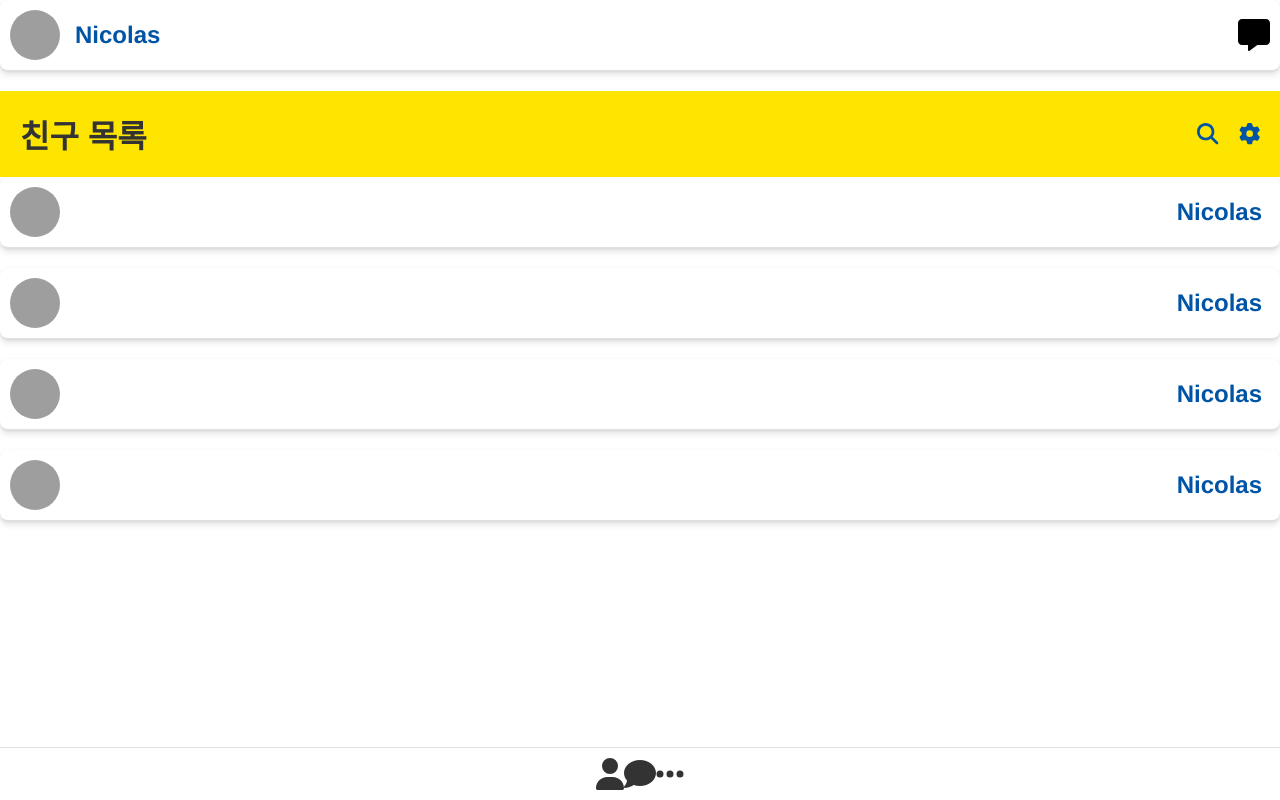
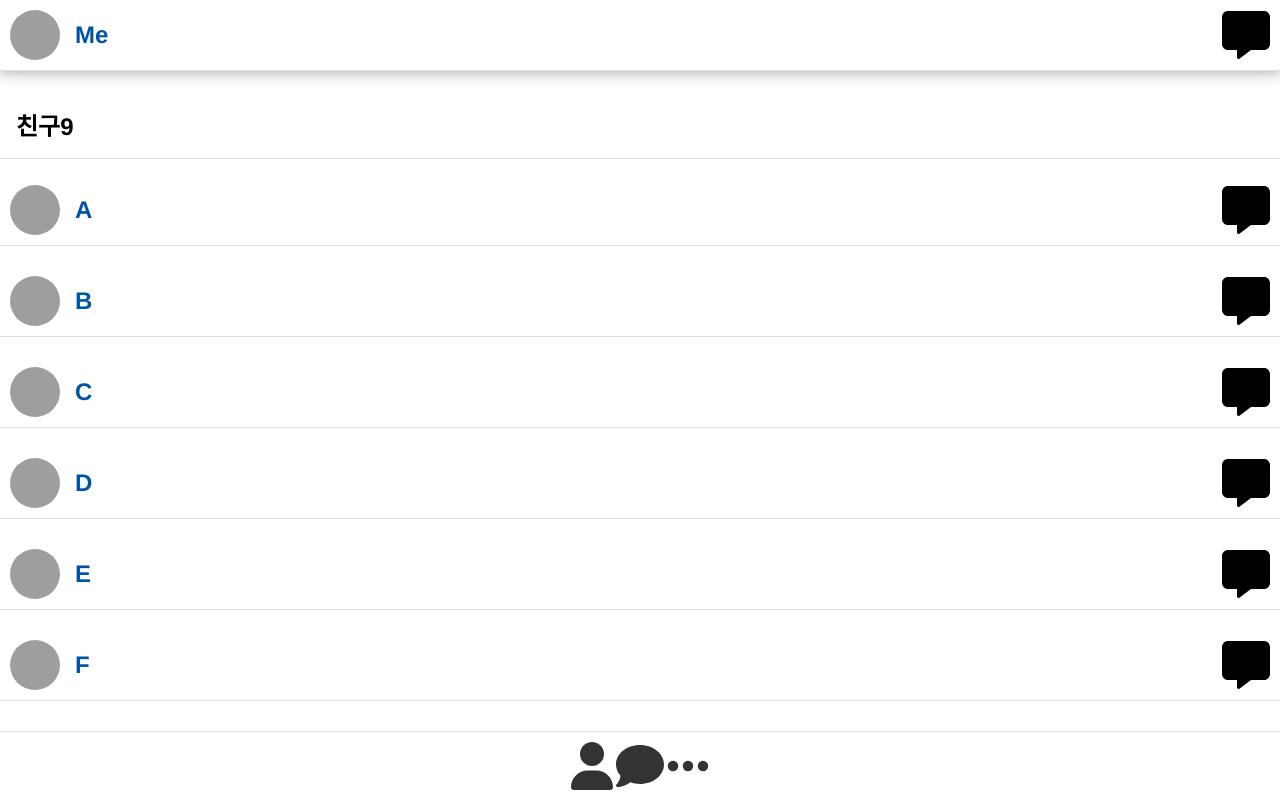
Before and after one commit to cakaatalk/main-front, a React (Create React App) app: page /friends in a window 1280 px wide. Shown: the top 800 px of the page. Built offline with nearby package versions, Linux system fonts and the light colour scheme; grey boxes are pictures that could not be loaded.

Commit message:
[feat] 친구목록 수정

```diff
--- a/src/App.js
+++ b/src/App.js
@@ -7,6 +7,7 @@ import More from './More/MoreApp';
 import ChatApp from './Chat-Room/ChatApp';
 import StatusBar from './Common/StatusBar';
 
+import "./css/components/scrollBar.css"
 import './css/components/styles.css'
 
 function App() {
--- a/src/Friends/FriendApp.js
+++ b/src/Friends/FriendApp.js
@@ -8,7 +8,7 @@ function FriendApp() {
   return (
     <div>
       <UserProfile />
-      <FriendsHeader />
+      {/* <FriendsHeader />*/}
 
       <main className="friends-screen">
         <FriendsList />
--- a/src/Friends/FriendsList.js
+++ b/src/Friends/FriendsList.js
@@ -1,16 +1,53 @@
 import React from 'react';
 import UserComponent from '../User/UserComponent';
+import { faCommentAlt } from '@fortawesome/free-solid-svg-icons';
+import { FontAwesomeIcon } from '@fortawesome/react-fontawesome';
+import { friendsData } from './friendsData.js';
+import { useEffect, useState } from 'react';
+
+import "../css/components/friendList.css"
+
 
 function FriendsList() {
+  const additionalContent = <FontAwesomeIcon icon={faCommentAlt} size="2x" />;
+  const [maxHeight, setMaxHeight] = useState('auto');
+
+  useEffect(() => {
+    function updateMaxHeight() {
+      const header = document.querySelector('.header');
+      const footer = document.querySelector('.footer');
+
+      if (header && footer) {
+        const headerHeight = header.offsetHeight;
+        const footerHeight = footer.offsetHeight;
+        const newMaxHeight = window.innerHeight - headerHeight - footerHeight;
+        setMaxHeight(`${newMaxHeight}px`);
+      }
+    }
+
+    window.addEventListener('resize', updateMaxHeight);
+    updateMaxHeight();
+
+    return () => window.removeEventListener('resize', updateMaxHeight);
+  }, []);
+
   return (
-    <div>
-      <UserComponent avatar="https://avatars3.githubusercontent.com/u/3612017" name="Nicolas" />
-      <UserComponent avatar="https://avatars3.githubusercontent.com/u/3612017" name="Nicolas" />
-      <UserComponent avatar="https://avatars3.githubusercontent.com/u/3612017" name="Nicolas" />
-      <UserComponent avatar="https://avatars3.githubusercontent.com/u/3612017" name="Nicolas" />
-      {/* 여기에 추가 친구 컴포넌트를 렌더링할 수 있음. */}
-      {/* 위와 같은 형식을 지켜야함. UserComponent avatar = name = */}
-      {/* 동현이한테 API를 받아와서 여기에 Save & Delete해야한다고 생각 */}
+    <div className="friends-list-container" style={{ maxHeight }}>
+      <div className="friends-header">
+        <h2 className="friends-list-title">친구{friendsData.length}</h2>
+      </div>
+      <div className="friends-divider"></div>
+      <div className="friends-list">
+        {friendsData.map(friend => (
+          <UserComponent
+            key={friend.id}
+            avatar={friend.avatar}
+            name={friend.name}
+            bold={true}
+            additionalContent={additionalContent}
+          />
+        ))}
+      </div>
     </div>
   );
 }
--- /dev/null
+++ b/src/Friends/friendsData.js
@@ -0,0 +1,12 @@
+export const friendsData = [
+    //API call from 김동현
+  { id: 1, avatar: 'https://avatars3.githubusercontent.com/u/3612017', name: 'A', additionalContent: 'Chat Icon' },
+  { id: 2, avatar: 'https://avatars3.githubusercontent.com/u/3612017', name: 'B', additionalContent: 'Chat Icon' },
+  { id: 3, avatar: 'https://avatars3.githubusercontent.com/u/3612017', name: 'C', additionalContent: 'Chat Icon' },
+  { id: 4, avatar: 'https://avatars3.githubusercontent.com/u/3612017', name: 'D', additionalContent: 'Chat Icon' },
+  { id: 5, avatar: 'https://avatars3.githubusercontent.com/u/3612017', name: 'E', additionalContent: 'Chat Icon' },
+  { id: 6, avatar: 'https://avatars3.githubusercontent.com/u/3612017', name: 'F', additionalContent: 'Chat Icon' },
+  { id: 7, avatar: 'https://avatars3.githubusercontent.com/u/3612017', name: 'G', additionalContent: 'Chat Icon' },
+  { id: 8, avatar: 'https://avatars3.githubusercontent.com/u/3612017', name: 'H', additionalContent: 'Chat Icon' },
+  { id: 9, avatar: 'https://avatars3.githubusercontent.com/u/3612017', name: 'I', additionalContent: 'Chat Icon' },
+  ];
--- a/src/User/UserProfile.js
+++ b/src/User/UserProfile.js
@@ -7,11 +7,10 @@ function UserProfile() {
   const additionalContent = (
     <FontAwesomeIcon icon={faCommentAlt} size="2x" />
   );
-
   return (
     <UserComponent
-      avatar="https://avatars3.githubusercontent.com/u/3612017"
-      name="Nicolas"
+      avatar="https://avatars3.githubusercontent.com/u/3612017" //Data from DB
+      name="Me" //Data from DB
       bold={true}
       additionalContent={additionalContent}
     />
--- /dev/null
+++ b/src/css/components/friendList.css
@@ -0,0 +1,43 @@
+.main-layout {
+    max-height: 100vh;
+    overflow: hidden; /* No scrollbars for the main layout */
+  }
+
+  .friends-list-container {
+    overflow-y: auto;
+    padding-bottom: 50px;
+    scrollbar-width: thin;
+    scrollbar-color: #c1c1c1 #f1f1f1;
+  }
+
+
+  .friends-list-container::-webkit-scrollbar {
+    width: 10px;
+  }
+
+  .friends-list-container::-webkit-scrollbar-track {
+    background: #f1f1f1;
+    border-radius: 10px;
+  }
+
+  .friends-list-container::-webkit-scrollbar-thumb {
+    background-color: #c1c1c1;
+    border-radius: 10px;
+    border: 3px solid #f1f1f1;
+  }
+
+  .friends-list-title {
+    font-size: 1.5em;
+    margin: 16px 0;
+    padding-left: 16px;
+  }
+
+  .friends-divider {
+    border-bottom: 1px solid #e0e0e0;
+    margin-bottom: 16px;
+  }
+
+  .friends-count {
+    font-size: 1em;
+    color: #646464;
+  }
--- a/src/css/components/friends.css
+++ b/src/css/components/friends.css
@@ -1,23 +1,13 @@
 .user-component {
   display: flex;
-  align-items: center;
   background-color: #fff;
-  padding: 12px;
-  border-radius: 8px;
-  box-shadow: 0 4px 6px rgba(0, 0, 0, 0.1), 0 1px 3px rgba(0, 0, 0, 0.08); /* 3D effect */
-  margin-bottom: 16px;
-  transition: transform 0.1s ease-in-out, box-shadow 0.1s ease-in-out; /* Smooth transition for hover effect */
 }
 
 .user-component:hover {
-  transform: translateY(-2px); /* Slight raise on hover for 3D effect */
-  box-shadow: 0 6px 12px rgba(0, 0, 0, 0.15), 0 2px 6px rgba(0, 0, 0, 0.1); /* Enhanced shadow on hover */
+  box-shadow: 0 6px 12px rgba(0, 0, 0, 0.15), 0 2px 6px rgba(0, 0, 0, 0.1);
 }
 
 .user-component__avatar {
-  width: 40px; /* Adjusted for smaller size */
-  height: 40px;
-  border-radius: 50%;
   object-fit: cover;
   margin-right: 12px;
 }
@@ -25,14 +15,14 @@
 .user-component__name {
   display: flex;
   flex-direction: column;
-  justify-content: center;
+  justify-content: left;
 }
 
 .user-component__title {
   font-size: 1em;
   color: #0054a6;
   margin: 0;
-  padding-right: 8px; /* Ensures spacing if additional content is present */
+  padding-right: 8px;
 }
 
 .user-component__subtitle {
--- a/src/css/components/friendsHeader.css
+++ b/src/css/components/friendsHeader.css
@@ -1,15 +1,22 @@
+@import url('https://fonts.googleapis.com/css2?family=Roboto:wght@300;400;500&display=swap');
+
 .screen-header {
   display: flex;
   justify-content: space-between;
   align-items: center;
   padding: 16px;
-  background-color: #ffffff; /* 배경색을 흰색으로 설정 */
+  background-color: #ffffff; /* Set background color to white */
+  box-shadow: 0 1px 2px 0 rgba(0, 0, 0, 0.05); /* subtle shadow for depth */
+  border-bottom: 1px solid #f1f1f1; /* subtle border for a clean line */
 }
 
 .screen-header__title {
   font-size: 24px;
-  color: #0054a6; /* 아주대학교의 파란색 유지 */
+  color: #0054a6; /* Keeping the Ajou University blue */
   margin: 0;
+  font-weight: 300; /* Lighter font-weight for elegance */
+  font-family: 'Roboto', sans-serif; /* Roboto font for a modern look */
+  letter-spacing: -0.5px; /* Tighter letter spacing for a polished look */
 }
 
 .screen-header__icons {
@@ -19,27 +26,17 @@
 }
 
 .screen-header__icons .svg-inline--fa {
-  color: #0054a6; /* 아주대학교의 파란색 유지 */
+  color: #0054a6; /* Keeping the Ajou University blue */
+  cursor: pointer; /* Indicates that icons are clickable */
 }
 
-.friends-display-link {
-  display: flex;
-  justify-content: space-between;
-  align-items: center;
-  padding: 16px;
-  background-color: #e9ecef; /* 배경색은 유지하되, 아주대 색상에 맞춰 조정 가능 */
-  color: #495057;
-  text-decoration: none;
-  margin-top: 16px;
-  font-size: 16px;
-  border-radius: 8px;
-  box-shadow: 0 2px 4px rgba(0, 0, 0, 0.05);
+/* Style adjustments for FontAwesome icons */
+.svg-inline--fa {
+  height: 1.5em; /* Match the size of the icon to the text */
+  width: 1.5em;
 }
 
-.friends-display-link .svg-inline--fa {
-  color: #0054a6; /* 아주대학교 파란색으로 변경 */
+/* Additional styles for hover effects on icons for interactivity */
+.screen-header__icons .svg-inline--fa:hover {
+  color: #003973; /* A darker shade of blue for hover state */
 }
-
-.friends-display-link .svg-inline--fa.fa-chevron-right {
-  margin-left: auto;
-}
--- /dev/null
+++ b/src/css/components/scrollBar.css
@@ -0,0 +1,28 @@
+/* 스크롤바 트랙 스타일 (스크롤바 썸이 이동하는 부분) */
+::-webkit-scrollbar-track {
+    background-color: #f1f1f1; /* 트랙 색상 */
+    border-radius: 10px; /* 트랙의 모서리 둥글게 만들기 */
+  }
+
+  /* 스크롤바 썸 스타일 (드래그하는 부분) */
+  ::-webkit-scrollbar-thumb {
+    background: linear-gradient(to bottom, #3498db, #2980b9);
+    border-radius: 10px; /* 썸의 모서리 둥글게 만들기 */
+    border: 3px solid #f1f1f1; /* 썸 주위에 패딩 생성 */
+  }
+
+  /* 메인 스크롤바 컨테이너 스타일 */
+  ::-webkit-scrollbar {
+    width: 10px; /* 전체 스크롤바 너비 조정 */
+    height: 10px; /* 스크롤바 높이 (수평 스크롤바용) */
+  }
+
+  /* Internet Explorer 및 Edge용 스타일 */
+  * {
+    -ms-overflow-style: none; /* IE/Edge에서 자동 숨기는 스크롤바 비활성화 */
+  }
+
+  /* 선택 사항: 스크롤바 호버시 스타일 */
+  ::-webkit-scrollbar-thumb:hover {
+    background-color: #a8a8a8; /* 호버 시 약간 더 어두운 썸 색상 */
+  }
--- a/src/css/components/user-component.css
+++ /dev/null
@@ -1,81 +0,0 @@
-.friends-screen__channel {
-  display: flex;
-  flex-direction: row;
-  align-items: center;
-  justify-content: flex-start; /* Aligns items to the left */
-  padding: 16px;
-  background: #fff;
-}
-
-.friends-screen__channel-header {
-  display: flex;
-  align-items: center;
-  width: 100%;
-}
-
-.friends-screen__channel-header span {
-  margin-right: 10px;
-  font-weight: bold;
-  color: #0054a6;
-}
-
-.fa-icon {
-  font-size: 1.5rem;
-  color: #0054a6;
-  margin-right: 8px;
-}
-
-.fa-chevron-up {
-  font-size: 1.5rem;
-  color: #0054a6;
-}
-
-@media (max-width: 768px) {
-  .fa-icon,
-  .fa-chevron-up {
-    font-size: 1rem;
-  }
-}
-
-.user-component {
-  display: flex;
-  flex-direction: row; /* 가로 방향 정렬 */
-  align-items: center; /* 세로 중앙 정렬 */
-  justify-content: flex-start; /* 왼쪽 정렬 */
-  background-color: #fff;
-  padding: 8px;
-  border-radius: 8px;
-  box-shadow: 0 2px 4px rgba(0, 0, 0, 0.1);
-  margin-bottom: 16px;
-  width: 100%; /* 전체 너비 사용 */
-}
-.user-component__avatar {
-  width: 100px; /* 이미지 크기 */
-  height: 100px;
-  border-radius: 50%; /* 원형 모양 */
-  object-fit: cover; /* 비율 유지 */
-  margin-right: 16px; /* 오른쪽 여백 추가 */
-}
-.user-component__title {
-  font-size: 1em;
-  color: #0054a6;
-}
-
-.friends-header {
-  display: flex;
-  justify-content: space-between;
-  align-items: flex-start;
-  padding: 16px;
-  background-color: #f2f2f2;
-}
-
-.friends-header h1 {
-  font-size: 1.5em;
-  color: #0054a6;
-  margin: 0;
-}
-
-.friends-header .icon {
-  font-size: 24px;
-  color: #0054a6;
-}
```
